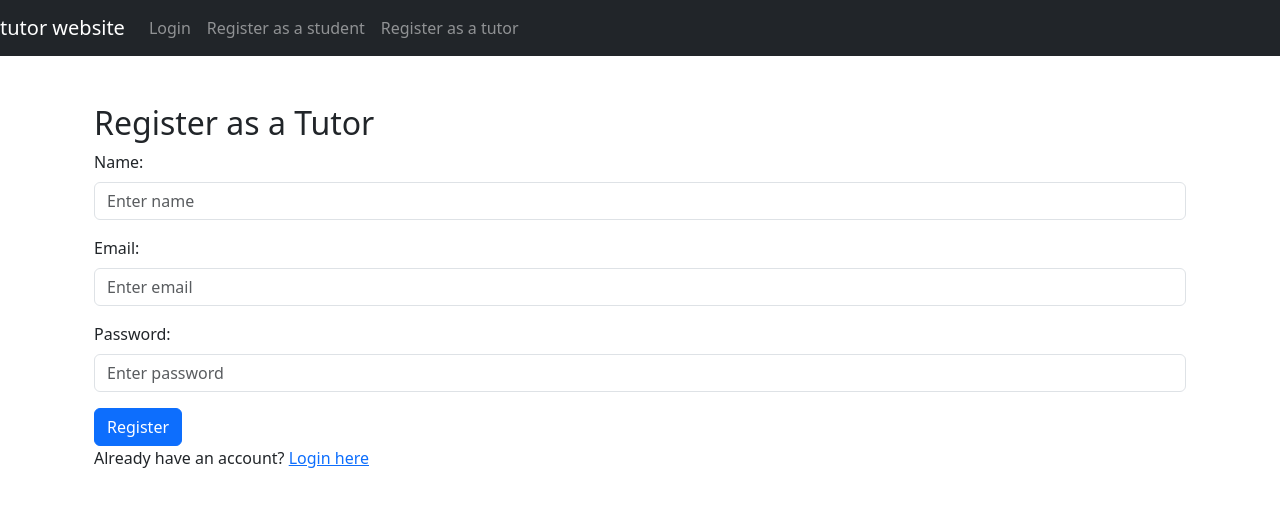
After one commit to quyencanh203/Tutor-web, a Flask app: page /registerT in a window 1280 px wide. The commit adds this page. Shown: the top 507 px of the page. Run offline with Flask 3, Linux system fonts and the light colour scheme; some libraries are stand-ins or nearby versions.

Commit message:
correct code

```diff
--- a/TutorApp/app/app.py
+++ b/TutorApp/app/app.py
@@ -43,8 +43,9 @@ def login():
 
            # set session variable
            session['loggedin'] = True
-           session['id'] = user[0]  # Truy cập id thông qua chỉ số
+           session['user_id'] = user[0]  # Truy cập id thông qua chỉ số
            session['name'] = user[1]  # Truy cập tên thông qua chỉ số
+           session['role'] = user[4]
            flash('Logged in successfully!', category = 'success')
            return redirect(url_for('home'))
         else:
@@ -53,11 +54,12 @@ def login():
 
     return render_template('login.html')
 
-@app.route('/register', methods=['GET', 'POST'])
-def register():
+@app.route('/registerS', methods=['GET', 'POST'])
+def registerS():
     if request.method == 'POST':
         name = request.form['name']
         email = request.form['email']
+        role = request.form['role']
         password = request.form['password'].encode('utf-8')
         hashed_password = bcrypt.hashpw(password, bcrypt.gensalt()).decode('utf-8')
 
@@ -66,7 +68,7 @@ def register():
 
         try:
             # Execute SQL query
-            cur.execute("INSERT INTO users (name, email, password) VALUES (%s, %s, %s)", (name, email, hashed_password))
+            cur.execute("INSERT INTO users (name, email, password, role) VALUES (%s, %s, %s, %s)", (name, email, hashed_password, role))
 
             # Commit the transaction
             mysql.connection.commit()
@@ -81,9 +83,9 @@ def register():
             flash('An error occurred while registering. Please try again.', 'danger')
             print(e)
             cur.close()
-            return redirect(url_for('register'))
+            return redirect(url_for('registerS'))
 
-    return render_template('register.html')
+    return render_template('registerS.html')
 
 @app.route('/logout')
 def logout():
@@ -94,28 +96,38 @@ def logout():
     flash('Logged out successfully!', category = 'success')
     return redirect(url_for('login'))
 
-@app.route('/home/registerTutor', methods=['GET', 'POST'])
-def registerTutor():
+@app.route('/registerT', methods=['GET', 'POST'])
+def registerT():
     if request.method == 'POST':
-        user_id = session['id']
-        print(user_id)
-        name_tutor = request.form['name']
-        phone = request.form['phone']
-        describe_ex = request.form['experience']
+        name = request.form['name']
+        email = request.form['email']
+        role = request.form['role']
+        password = request.form['password'].encode('utf-8')
+        hashed_password = bcrypt.hashpw(password, bcrypt.gensalt()).decode('utf-8')
 
+        # Create cursor
         cur = mysql.connection.cursor()
 
         try:
-            cur.execute("INSERT INTO tutor (user_id, name_tutor, phone, describe_ex) VALUE (%s, %s, %s, %s)", (user_id, name_tutor, phone, describe_ex))
+            # Execute SQL query
+            cur.execute("INSERT INTO users (name, email, password, role) VALUES (%s, %s, %s, %s)", (name, email, hashed_password, role))
+
+            # Commit the transaction
             mysql.connection.commit()
+
+            # Close the cursor
             cur.close()
+
+            flash('Registered successfully! You can now login.', 'success')
+            return redirect(url_for('login'))
+
         except Exception as e:
-            flash('error', 'danger')
+            flash('An error occurred while registering. Please try again.', 'danger')
             print(e)
             cur.close()
-            return redirect(url_for('registerTutor'))
+            return redirect(url_for('registerT'))
 
-    return render_template('registerTutor.html')
+    return render_template('registerT.html')
 
 @app.route('/home/profile')
 def profile():
--- a/TutorApp/app/templates/base.html
+++ b/TutorApp/app/templates/base.html
@@ -20,20 +20,15 @@
           <ul class="navbar-nav mr-auto">
             <!-- logic navbar -->
             {% if session['loggedin'] == True %}
+               {% if session['role'] == 'student'%}
                   <li class="nav-item">
                    <a class="nav-link" href="{{url_for('home')}}">Home</a>
                   </li>
-            <li class="nav-item">
+                  <!-- <li class="nav-item">
                     <a class="nav-link" href="{{url_for('Class')}}">Class</a>
-            </li>
-            <li class="nav-item">
-              <a class="nav-link" href="{{url_for('logout')}}">Logout</a>
-            </li>
+                  </li> -->
                   <li class="nav-item">
                     <a class="nav-link" href="{{url_for('profile')}}">My profile</a>
-            </li>
-            <li class="nav-item">
-              <a class="nav-link" href="{{url_for('registerTutor')}}" >Register as a tutor</a>
                   </li>
                   <li class="nav-item">
                     <a class="nav-link" href="{{url_for('post')}}" >Create post</a>
@@ -44,12 +39,42 @@
                       <button class="btn btn-outline-light my-2 my-sm-0" type="submit">Search</button>
                     </form>
                   </li>
+                  <li class="nav-item">
+                    <a class="nav-link" href="{{url_for('logout')}}">Logout</a>
+                  </li>
+               {% else %}
+                  <li class="nav-item">
+                   <a class="nav-link" href="{{url_for('home')}}">Home</a>
+                  </li>
+                  <li class="nav-item">
+                    <a class="nav-link" href="{{url_for('Class')}}">Class</a>
+                  </li>
+                  <li class="nav-item">
+                    <a class="nav-link" href="{{url_for('profile')}}">My profile</a>
+                  </li>
+                  <!-- <li class="nav-item">
+                    <a class="nav-link" href="{{url_for('post')}}" >Create post</a>
+                  </li> -->
+                  <li class="nav-item">
+                    <form class="form-inline">
+                      <input class="form-control mr-sm-2" type="search" placeholder="Search" aria-label="Search">
+                      <button class="btn btn-outline-light my-2 my-sm-0" type="submit">Search</button>
+                    </form>
+                  </li>
+                  <li class="nav-item">
+                    <a class="nav-link" href="{{url_for('logout')}}">Logout</a>
+                  </li>
+               {% endif%}
+
             {% else %}
             <li class="nav-item">
               <a class="nav-link" href="{{url_for('login')}}">Login</a>
             </li>
             <li class="nav-item">
-              <a class="nav-link" href="{{url_for('register')}}">Register</a>
+              <a class="nav-link" href="{{url_for('registerS')}}">Register as a student</a>
+            </li>
+            <li class="nav-item">
+              <a class="nav-link" href="{{url_for('registerT')}}" >Register as a tutor</a>
             </li>
             {% endif %}
           </ul>
--- a/TutorApp/app/templates/login.html
+++ b/TutorApp/app/templates/login.html
@@ -17,7 +17,8 @@
             <input type="password" class="form-control" id="password" name="password" placeholder="Enter password" required>
         </div>
         <button type="submit" class="btn btn-primary">Login</button>
-        <p class="bottom">Don't have an account? <a class="bottom" href="{{ url_for('register') }}">Register here</a></p>
+        <p class="bottom">Don't have an account? <a class="bottom" href="{{ url_for('registerS') }}">Register as a student here</a></p>
+        <p class="bottom">Don't have an account? <a class="bottom" href="{{ url_for('registerT') }}">Register as a tutor here</a></p>
     </form>
 </div>
 {% endblock %}
--- /dev/null
+++ b/TutorApp/app/templates/registerT.html
@@ -0,0 +1,30 @@
+{% extends "base.html" %}
+
+{% block content %}
+<div class="container mt-5">
+    <h2>Register as a Tutor</h2>
+    <form action="{{ url_for('registerT') }}" method="post">
+        {% if message %}
+        <div class="alert alert-warning">{{ message }}</div>
+        {% endif %}
+        <!-- Tên gia sư -->
+        <div class="form-group">
+            <label for="name">Name:</label>
+            <input type="text" class="form-control" id="name" name="name"  placeholder="Enter name" required>
+        </div>
+        <div class="form-group">
+            <label for="email">Email:</label>
+            <input type="email" class="form-control" id="email" name="email" placeholder="Enter email" required>
+        </div>
+        <div class="form-group">
+            <label for="password">Password:</label>
+            <input type="password" class="form-control" id="password" name="password" placeholder="Enter password" required>
+        </div>
+        <input type="hidden" name="role" value="tutor">
+        <button type="submit" class="btn btn-primary">Register</button>
+        <p class="bottom">Already have an account? <a class="bottom" href="{{ url_for('login') }}">Login here</a></p>
+
+    </form>
+
+</div
+{% endblock %}
```
Also changed, not shown: TutorApp/app/templates/index2.html (+24 -0 lines), TutorApp/app/templates/registerS.html (renamed from TutorApp/app/templates/register.html, +4 -5 lines), TutorApp/app/templates/registerTutor.html (deleted, +0 -34 lines). Lines whose indentation alone changed are shown as unchanged.
